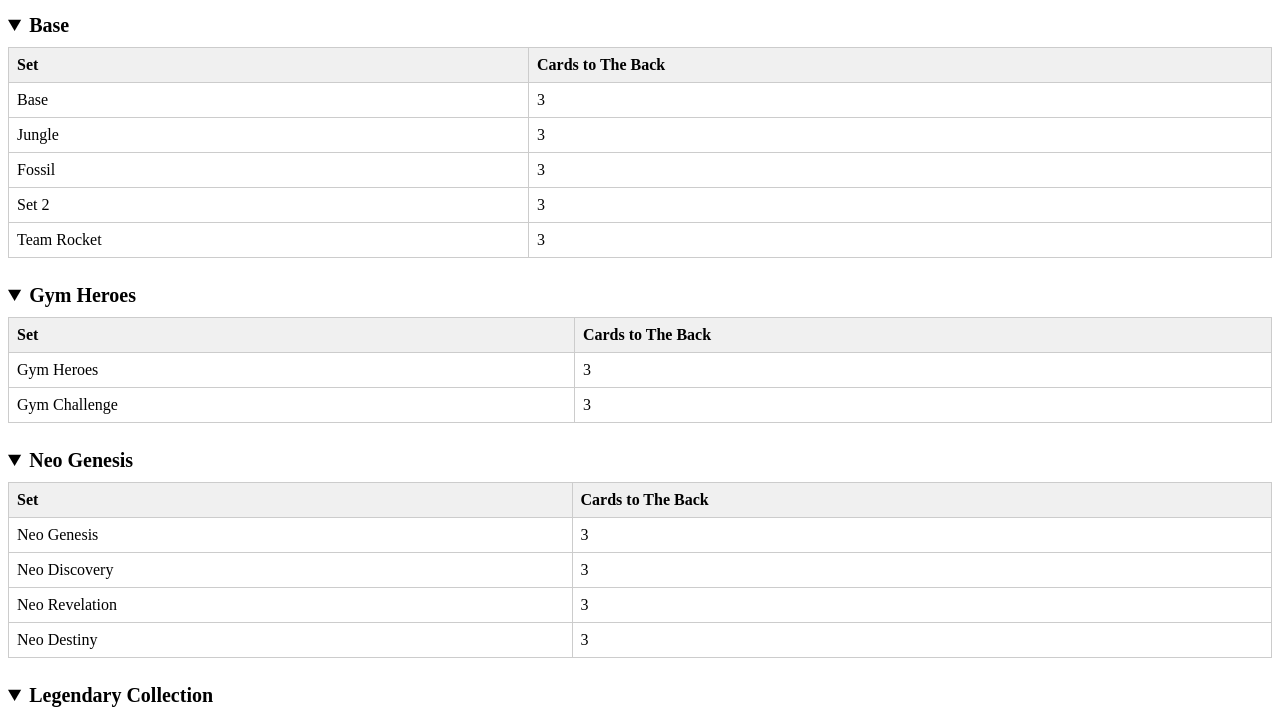
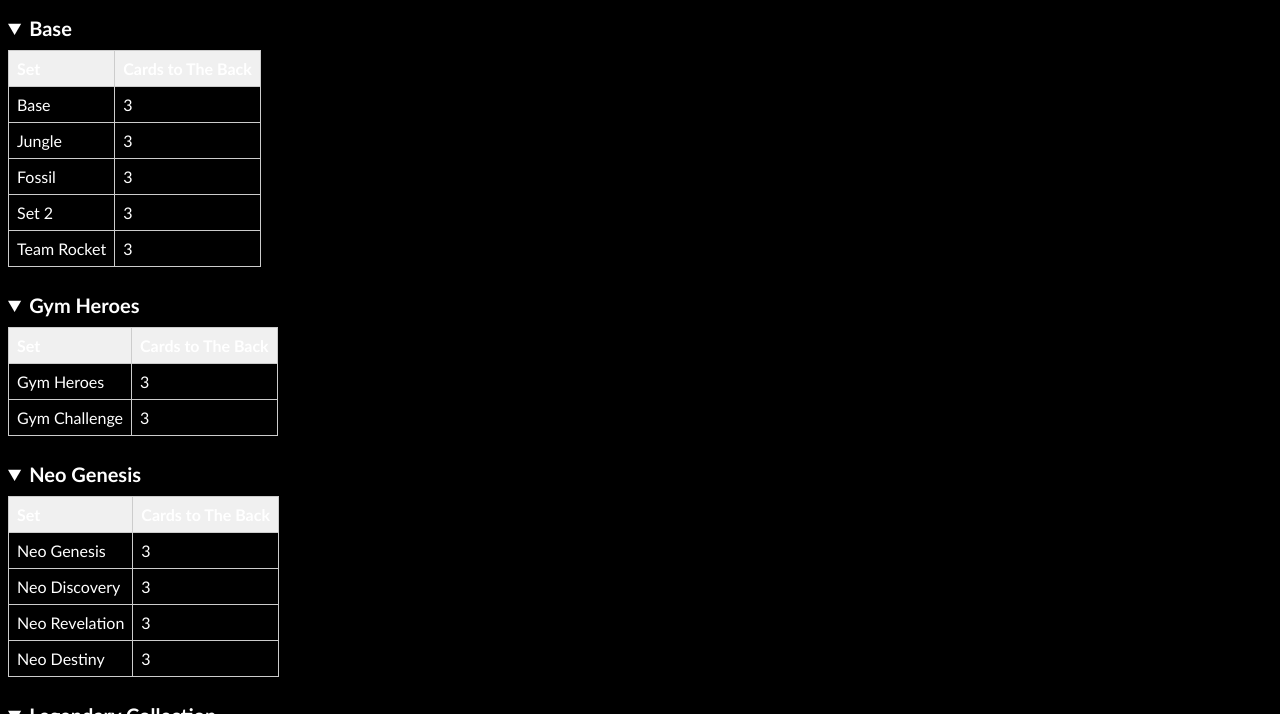
Before and after one commit to CarrotBRRR/pokemon-pack-trick, a plain HTML site: page index.html in a window 1280 px wide. Shown: the part 76-790 px from the top of the page. Drawn offline with Linux system fonts and the light colour scheme.

Commit message:
Updated CSS

```diff
--- a/packtrick.css
+++ b/packtrick.css
@@ -1,10 +1,16 @@
+html {
+    background-color: black;
+    color: white;
+    font-family: Calibri, sans-serif;
+}
+
 details summary {
   cursor: pointer;
   padding: 0.5em 0;
 }
 
 table {
-  width: 100%;
+  /* width: 100%; */
   border-collapse: collapse;
   margin-bottom: 1em;
 }
```
